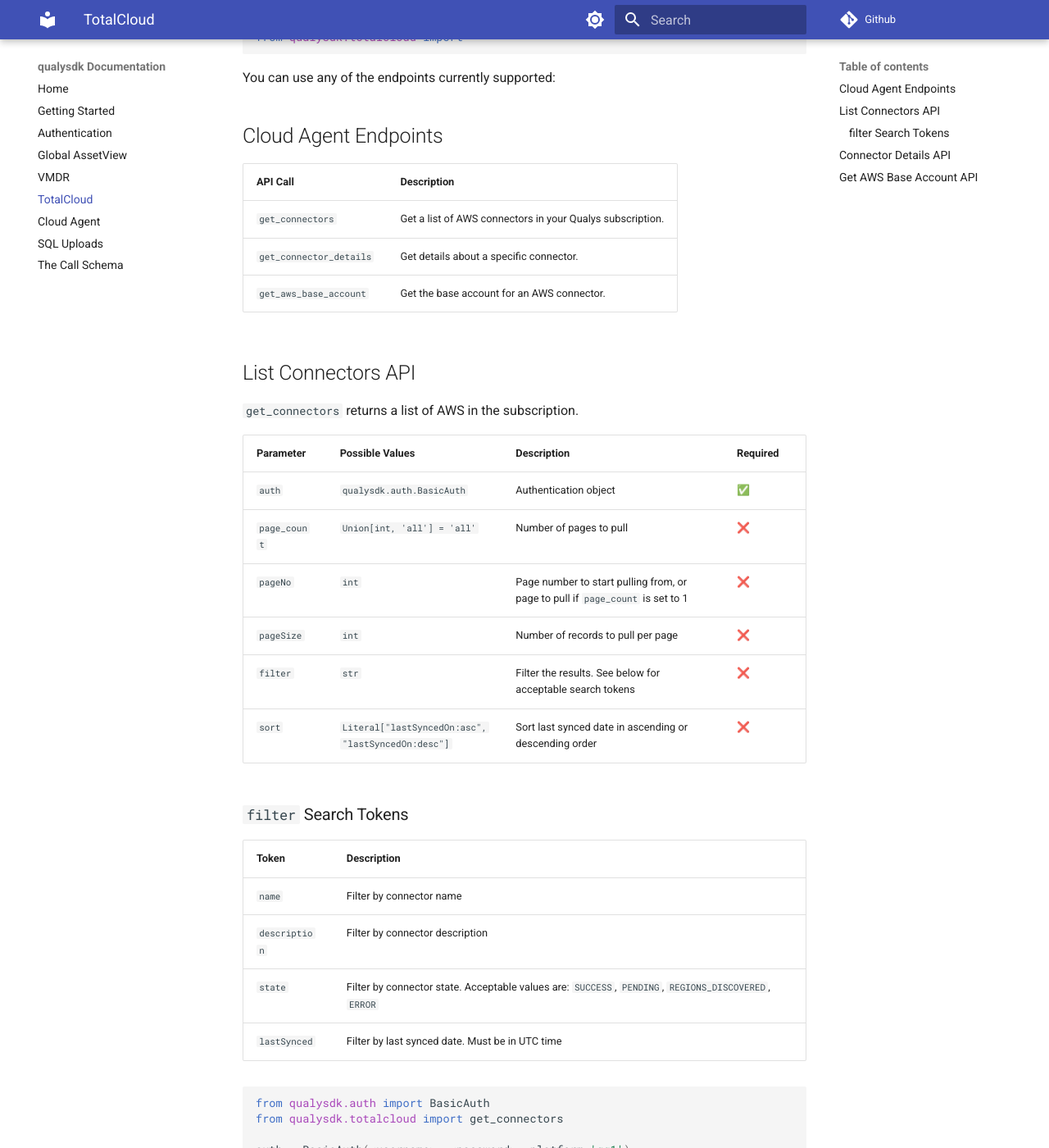
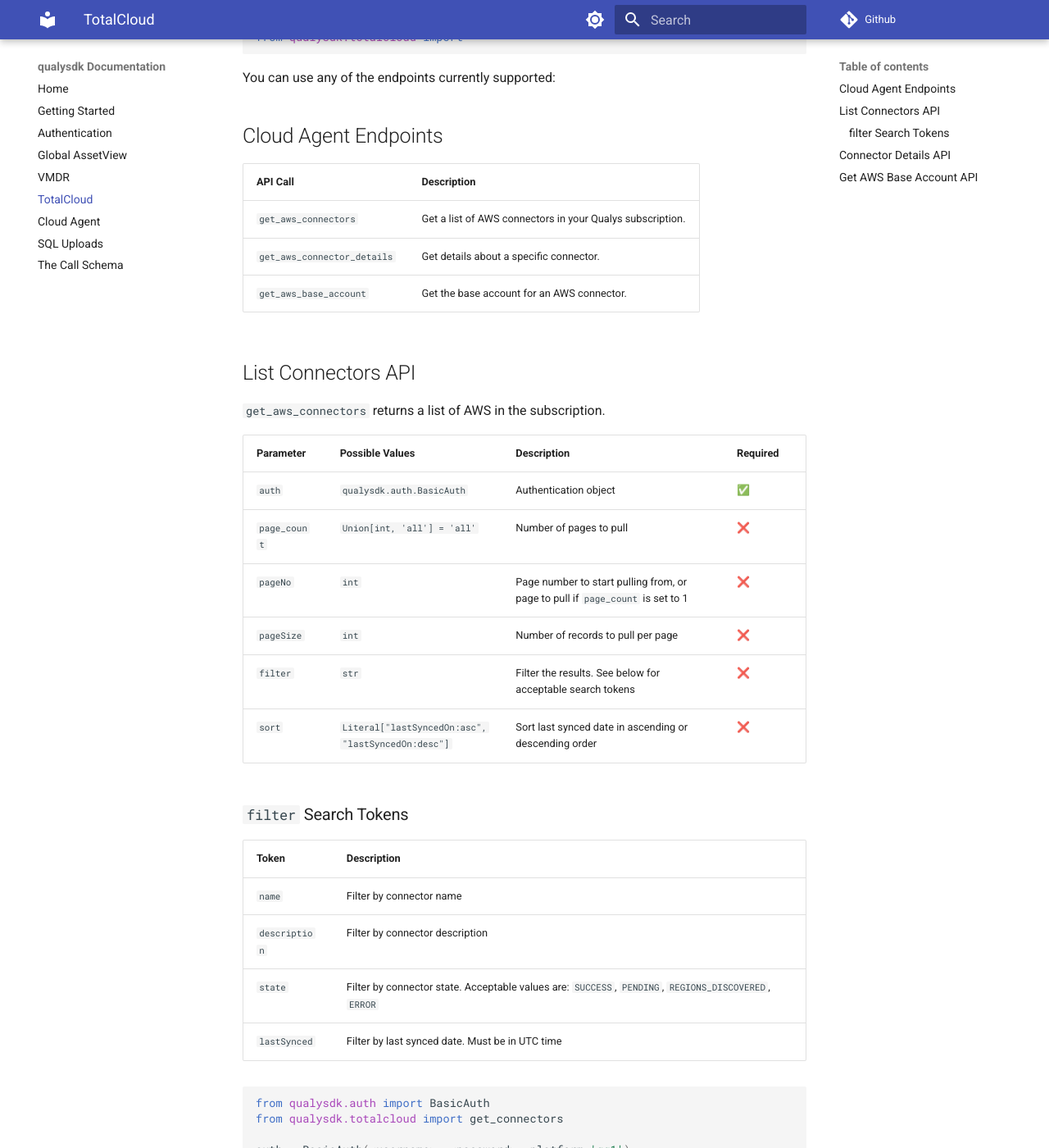
Before and after one commit to 0x41424142/qualysdk, an MkDocs documentation site: the page built from docs/totalcloud.md, in a window 1280 px wide and 1400 px high, scrolled down 304 px. Shown: the whole window at 82% size. Built offline with MkDocs 1.6.1 and Material for MkDocs 9.7.7, drawn with Linux system fonts in a browser that asks for light colours; comment, search, counter and statistics services are not loaded; some of the changed text lies outside the part shown.

Commit message:
Fixed docs

````diff
--- a/docs/totalcloud.md
+++ b/docs/totalcloud.md
@@ -14,15 +14,15 @@
 
 |API Call| Description |
 |--|--|
-| ```get_connectors``` | Get a list of AWS connectors in your Qualys subscription. |
-| ```get_connector_details``` | Get details about a specific connector. |
+| ```get_aws_connectors``` | Get a list of AWS connectors in your Qualys subscription. |
+| ```get_aws_connector_details``` | Get details about a specific connector. |
 | ```get_aws_base_account``` | Get the base account for an AWS connector. |
 
 
 
 ## List Connectors API
 
-```get_connectors``` returns a list of AWS in the subscription.
+```get_aws_connectors``` returns a list of AWS in the subscription.
 
 |Parameter| Possible Values |Description| Required|
 |--|--|--|--|
@@ -57,7 +57,7 @@
 
 ## Connector Details API
 
-```get_connector_details``` returns details about a specific connector.
+```get_aws_connector_details``` returns details about a specific connector.
 
 |Parameter| Possible Values |Description| Required|
 |--|--|--|--|
````
Also changed, not shown: README.md (+1 -1 lines), docs/index.md (+1 -1 lines).
